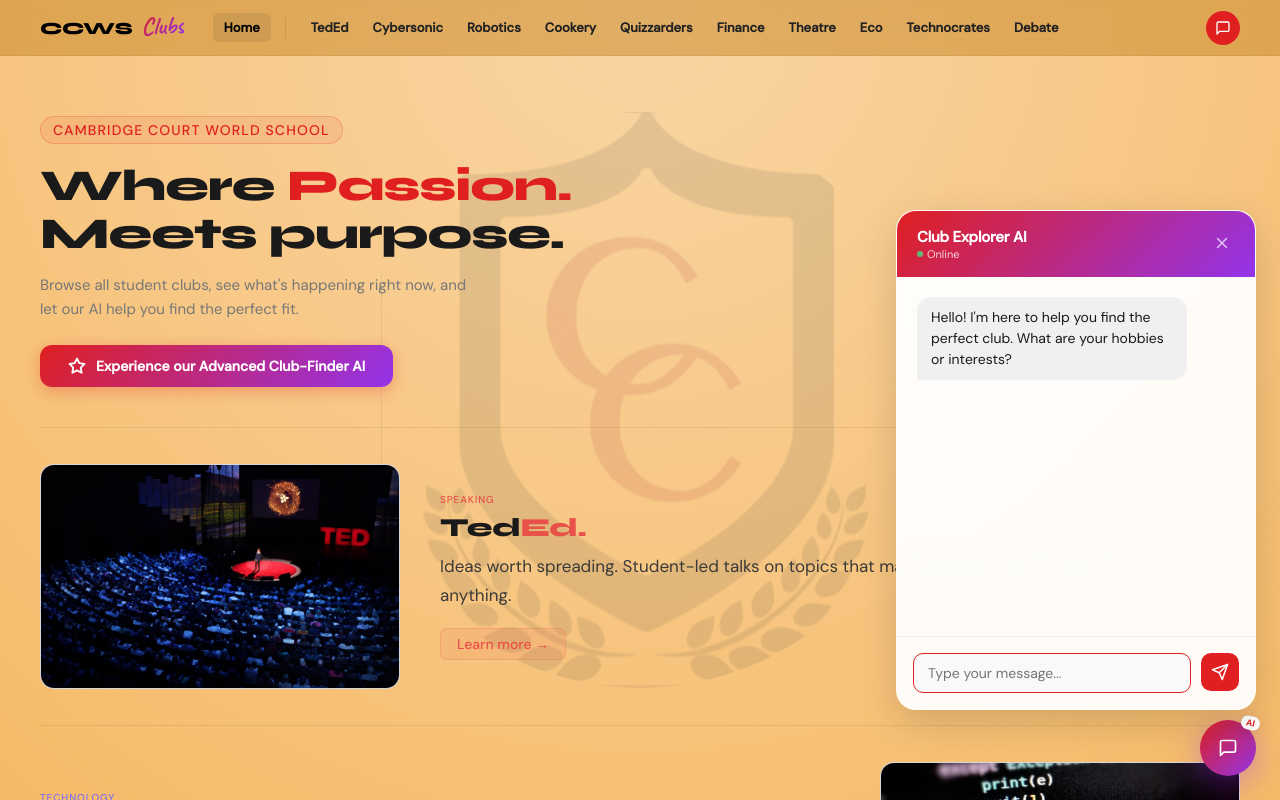
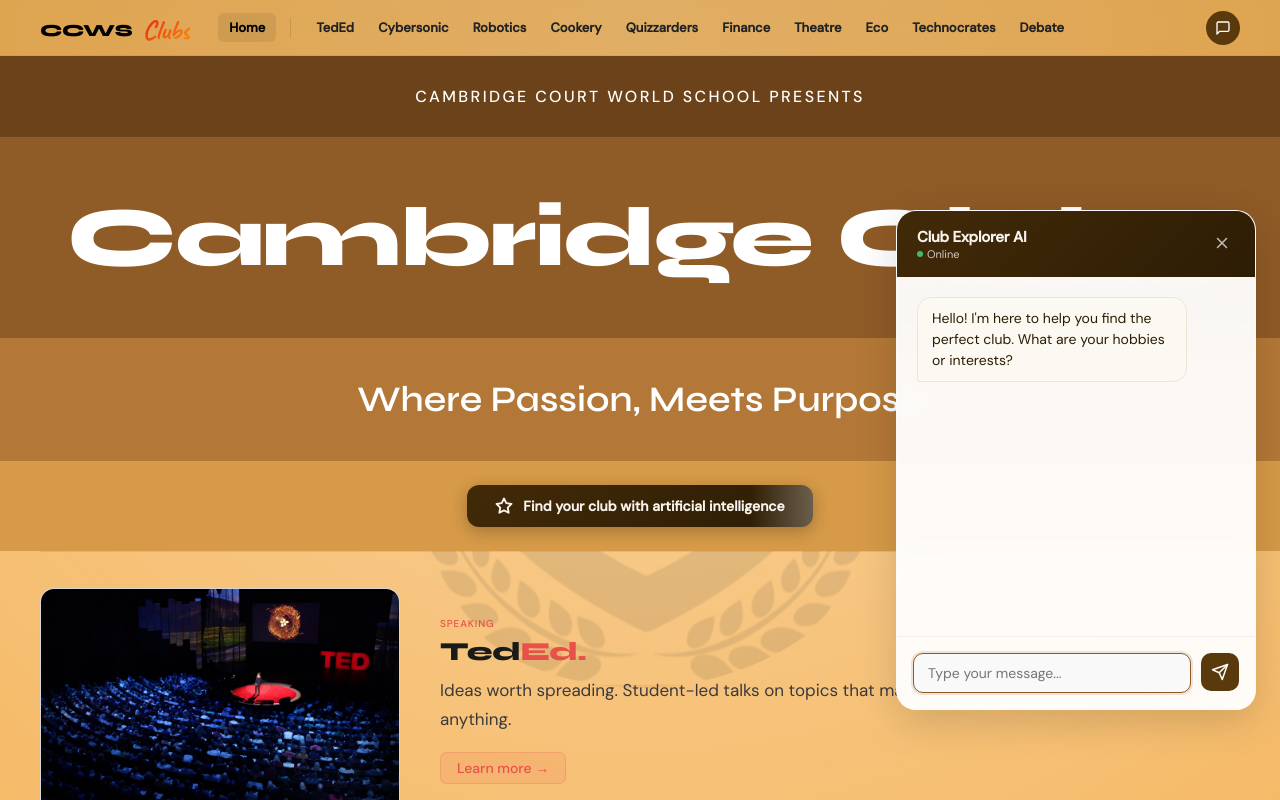
Before and after one commit to Random-Insulator/Cambridge_clubs, a website: page index.html in a window 1280 px wide. Both pictures are taken after a click on the button "Find my club". Shown: the top 800 px of the page. Drawn offline with Linux system fonts and the light colour scheme.

Commit message:
Making the Ui better in terms of annimation and colors

```diff
--- a/index.html
+++ b/index.html
@@ -6,7 +6,7 @@
   <meta charset="UTF-8" />
   <meta name="viewport" content="width=device-width, initial-scale=1.0" />
   <title>CambridgeClubs — Cambridge Court World School</title>
-  <link rel="stylesheet" href="style.css" />
+  <link rel="stylesheet" href="style.css?v=3" />
 
   <link rel="icon" href="images/favicon.jpg" type="image/jpeg">
 </head>
@@ -41,17 +41,27 @@
   </nav>
 
   <!-- ─── HERO ─────────────────────────────────────── -->
-  <section class="hero">
-    <div class="hero-tag">Cambridge Court World School </div>
-    <h1>Where <em> Passion.</em><br> Meets purpose.</h1>
-    <p>Browse all student clubs, see what's happening right now, and let our AI help you find the perfect fit.</p>
+  <section class="hero-bands">
+    <div class="hero-band band-1">
+      <div class="band-content">Cambridge Court World School presents</div>
+    </div>
+    <div class="hero-band band-2">
+      <div class="band-content">Cambridge Clubs</div>
+    </div>
+    <div class="hero-band band-3">
+      <div class="band-content">Where Passion, Meets Purpose</div>
+    </div>
+    <div class="hero-band band-4">
+      <div class="band-content">
         <button class="hero-cta">
           <svg width="18" height="18" viewBox="0 0 24 24" fill="none" stroke="currentColor" stroke-width="2.5"
             stroke-linecap="round" stroke-linejoin="round">
             <path d="M12 2l3.09 6.26L22 9.27l-5 4.87 1.18 6.88L12 17.77l-6.18 3.25L7 14.14 2 9.27l6.91-1.01L12 2z" />
           </svg>
-      Experience our Advanced Club-Finder AI
+          Find your club with artificial intelligence
         </button>
+      </div>
+    </div>
   </section>
 
   <!-- ─── CLUBS LIST ───────────────────────────────── -->
--- a/style.css
+++ b/style.css
@@ -19,6 +19,11 @@ body {
   min-height: 100vh;
   overflow-x: hidden;
   position: relative;
+}
+
+@keyframes shine {
+  0% { left: -100%; }
+  100% { left: 100%; }
 }
 
 body::before {
@@ -108,15 +113,15 @@ nav::-webkit-scrollbar {
 
 .nav-logo .cool-clubs {
   font-family: 'Caveat', cursive;
-  font-size: 1.45em;
-  background: linear-gradient(135deg, #e02020, #9333ea);
+  font-size: 1.6em;
+  background: linear-gradient(135deg, #e02020, #ff8a00);
   -webkit-background-clip: text;
   background-clip: text;
   -webkit-text-fill-color: transparent;
-  padding-left: 4px;
-  transform: rotate(-3deg);
+  padding-left: 5px;
   display: inline-block;
-  line-height: 0.8;
+  line-height: 1;
+  transform: translateY(3px);
 }
 
 .nav-links {
@@ -220,7 +225,7 @@ nav::-webkit-scrollbar {
   width: 34px;
   height: 34px;
   border-radius: 50%;
-  background: #e02020;
+  background: #5A390C;
   border: none;
   display: flex;
   align-items: center;
@@ -232,7 +237,7 @@ nav::-webkit-scrollbar {
 }
 
 .nav-chat-btn:hover {
-  background: #c01818;
+  background: #422A08;
   transform: scale(1.05);
 }
 
@@ -243,58 +248,95 @@ nav::-webkit-scrollbar {
 
 /* ─── HERO ─────────────────────────────────────────── */
 
-.hero {
-  padding: 60px 40px 40px;
-  max-width: 1600px;
-  margin: 0 auto;
+.hero-bands {
+  display: flex;
+  flex-direction: column;
+  width: 100vw;
+  margin-left: calc(-50vw + 50%);
 }
 
-.hero-tag {
-  display: inline-block;
-  font-size: 14px;
-  font-weight: 500;
-  letter-spacing: 0.08em;
-  text-transform: uppercase;
-  color: #e02020;
-  background: rgba(224, 32, 32, 0.08);
-  border: 1px solid rgba(224, 32, 32, 0.2);
-  padding: 4px 12px;
-  border-radius: 20px;
-  margin-bottom: 18px;
-  animation: fadeUp 0.6s 0.2s ease both;
+.hero-band {
+  width: 100%;
+  padding: 40px 20px;
+  display: flex;
+  justify-content: center;
+  align-items: center;
+  text-align: center;
+  position: relative;
+  overflow: hidden;
+  background: #f6bb69;
+  z-index: 1;
 }
 
-.hero h1 {
-  font-family: 'Syne', sans-serif;
-  font-size: clamp(28px, 4vw, 44px);
-  font-weight: 800;
-  line-height: 1.1;
-  letter-spacing: -1px;
-  color: #1a1a1a;
-  margin-bottom: 14px;
-  animation: fadeUp 0.6s 0.35s ease both;
+.hero-band::before {
+  content: "";
+  position: absolute;
+  inset: 0;
+  transform: translateX(-100%);
+  z-index: -1;
+  animation: cinematicSlide 2s cubic-bezier(0.25, 1, 0.5, 1) forwards;
 }
 
-.hero h1 em {
-  font-style: normal;
-  color: #e02020;
+.band-content {
+  max-width: 1200px;
+  width: 100%;
+  opacity: 0;
+  transform: translateX(30px);
+  animation: contentFade 1.2s ease forwards;
 }
 
-.hero p {
-  font-size: 15px;
-  color: #777777;
-  line-height: 1.6;
-  max-width: 440px;
-  margin-bottom: 24px;
-  animation: fadeUp 0.6s 0.45s ease both;
+@keyframes cinematicSlide {
+  to { transform: translateX(0); }
 }
+
+@keyframes contentFade {
+  to { opacity: 1; transform: translateX(0); }
+}
+
+.band-1 {
+  color: #FFFDFB;
+  font-size: 16px;
+  font-weight: 500;
+  letter-spacing: 0.15em;
+  text-transform: uppercase;
+  padding: 30px 20px;
+}
+.band-1::before { background: #6B4219; animation-delay: 0.1s; }
+.band-1 .band-content { animation-delay: 0.5s; }
+
+.band-2 {
+  color: #FFFFFF;
+  font-family: 'Syne', sans-serif;
+  font-size: clamp(40px, 8vw, 84px);
+  font-weight: 800;
+  letter-spacing: -2px;
+  padding: 50px 20px;
+}
+.band-2::before { background: #8F5B27; animation-delay: 1.6s; }
+.band-2 .band-content { animation-delay: 2.0s; }
+
+.band-3 {
+  color: #FFFFFF;
+  font-family: 'Syne', sans-serif;
+  font-size: clamp(24px, 4vw, 36px);
+  font-weight: 600;
+  padding: 40px 20px;
+}
+.band-3::before { background: #B37837; animation-delay: 3.1s; }
+.band-3 .band-content { animation-delay: 3.5s; }
+
+.band-4 {
+  padding: 24px 20px;
+}
+.band-4::before { background: #D69A48; animation-delay: 4.6s; }
+.band-4 .band-content { animation-delay: 5.0s; }
 
 .hero-cta {
   display: inline-flex;
   align-items: center;
   gap: 10px;
-  background: linear-gradient(135deg, #e02020, #9333ea);
-  color: #fff;
+  background: linear-gradient(135deg, #422A08, #2D1D05);
+  color: #F8F3ED;
   font-family: 'DM Sans', sans-serif;
   font-size: 14px;
   font-weight: 600;
@@ -302,15 +344,28 @@ nav::-webkit-scrollbar {
   border-radius: 12px;
   border: none;
   cursor: pointer;
+  position: relative;
+  overflow: hidden;
   transition: all 0.3s cubic-bezier(0.34, 1.56, 0.64, 1);
   animation: fadeUp 0.6s 0.55s ease both;
-  box-shadow: 0 4px 15px rgba(224, 32, 32, 0.3);
+  box-shadow: 0 4px 15px rgba(45, 29, 5, 0.3);
+}
+
+.hero-cta::before {
+  content: "";
+  position: absolute;
+  top: 0;
+  left: -100%;
+  width: 50%;
+  height: 100%;
+  background: linear-gradient(90deg, transparent, rgba(255,255,255,0.4), transparent);
+  animation: shine 3s infinite;
 }
 
 .hero-cta:hover {
-  background: linear-gradient(135deg, #c01818, #7c2dcf);
+  background: linear-gradient(135deg, #5A390C, #422A08);
   transform: translateY(-3px) scale(1.02);
-  box-shadow: 0 8px 25px rgba(147, 51, 234, 0.45);
+  box-shadow: 0 8px 25px rgba(90, 57, 12, 0.45);
 }
 
 @keyframes fadeUp {
@@ -499,37 +554,51 @@ nav::-webkit-scrollbar {
 /* ─── CHATBOT FAB ──────────────────────────────────── */
 
 .chat-fab {
+  display: none !important;
+}
+
+/* Original chat-fab styles commented/hidden context:
   position: fixed;
   bottom: 24px;
-  right: 24px;
-  width: 56px;
-  height: 56px;
+  ...
+*/
+
+
+.chat-fab::before {
+  content: "";
+  position: absolute;
+  top: 0;
+  left: 0;
+  width: 100%;
+  height: 100%;
   border-radius: 50%;
-  background: linear-gradient(135deg, #e02020, #9333ea);
-  border: none;
-  display: flex;
-  align-items: center;
-  justify-content: center;
-  cursor: pointer;
-  box-shadow: 0 8px 30px rgba(147, 51, 234, 0.4);
-  transition: all 0.3s cubic-bezier(0.34, 1.56, 0.64, 1);
-  z-index: 200;
-  animation: fabPop 0.5s 1s cubic-bezier(0.34, 1.56, 0.64, 1) both;
+  background: radial-gradient(circle at top left, rgba(255,255,255,0.4), transparent);
+  animation: glowPulse 3s infinite;
+  pointer-events: none;
 }
 
+@keyframes glowPulse {
+  0% { opacity: 0; transform: scale(0.9); }
+  50% { opacity: 1; transform: scale(1.1); }
+  100% { opacity: 0; transform: scale(0.9); }
+}
+
+
 .chat-fab::after {
-  content: "AI";
+  content: "OUR AI";
   position: absolute;
   top: -4px;
   right: -4px;
   background: #fff;
-  color: #e02020;
+  color: #422A08;
   font-size: 9px;
   font-weight: 800;
-  padding: 2px 5px;
+  padding: 2px 7px;
   border-radius: 10px;
   box-shadow: 0 2px 10px rgba(0, 0, 0, 0.1);
   transform: rotate(12deg);
+  white-space: nowrap;
+  z-index: 10;
 }
 
 @keyframes fabPop {
@@ -546,7 +615,7 @@ nav::-webkit-scrollbar {
 
 .chat-fab:hover {
   transform: scale(1.08);
-  background: #c01818;
+  background: #6B4219;
 }
 
 .chat-fab svg {
@@ -578,7 +647,7 @@ nav::-webkit-scrollbar {
   position: absolute;
   inset: -2px;
   border-radius: 50%;
-  border: 4px solid #9333ea;
+  border: 4px solid #5A390C;
   animation: pulse 2s ease-out infinite;
   opacity: 0;
 }
@@ -664,8 +733,8 @@ nav::-webkit-scrollbar {
 
 .chat-header {
   padding: 16px 20px;
-  background: linear-gradient(135deg, #e02020, #9333ea);
-  color: #fff;
+  background: linear-gradient(135deg, #422A08, #2D1D05);
+  color: #F8F3ED;
   display: flex;
   align-items: center;
   justify-content: space-between;
@@ -744,14 +813,15 @@ nav::-webkit-scrollbar {
 }
 
 .msg.bot {
-  background: #f0f0f0;
-  color: #1a1a1a;
+  background: #fcf9f2;
+  color: #2D1D05;
   align-self: flex-start;
   border-bottom-left-radius: 2px;
+  border: 1px solid #efe5d4;
 }
 
 .msg.user {
-  background: #e02020;
+  background: #8F5B27;
   color: #fff;
   align-self: flex-end;
   border-bottom-right-radius: 2px;
@@ -777,26 +847,28 @@ nav::-webkit-scrollbar {
 }
 
 #chatInput:focus {
-  border-color: #e02020;
+  border-color: #8F5B27;
+  box-shadow: 0 0 0 2px rgba(143, 91, 39, 0.15);
 }
 
 #chatSend {
   width: 38px;
   height: 38px;
   border-radius: 10px;
-  background: #e02020;
+  background: #5A390C;
   border: none;
   color: #fff;
   display: flex;
   align-items: center;
   justify-content: center;
   cursor: pointer;
-  transition: transform 0.2s, background 0.2s;
+  transition: transform 0.2s, background 0.2s, box-shadow 0.2s;
 }
 
 #chatSend:hover {
   transform: scale(1.05);
-  background: #c01818;
+  background: #422A08;
+  box-shadow: 0 4px 10px rgba(66, 42, 8, 0.2);
 }
 
 #chatSend svg {
```
Also changed, not shown: cookery/cookery.html (+1 -1 lines), cybersonic/cybersonic.html (+1 -1 lines), debate/debate.html (+1 -1 lines), drama/drama.html (+1 -1 lines), eco/eco.html (+1 -1 lines), finance/finance.html (+1 -1 lines), quizzarders/quizzarders.html (+1 -1 lines), robotics/robotics.html (+1 -1 lines), technogrades/technogrades.html (+1 -1 lines), teded/teded.html (+1 -1 lines). Lines whose indentation alone changed are shown as unchanged.
